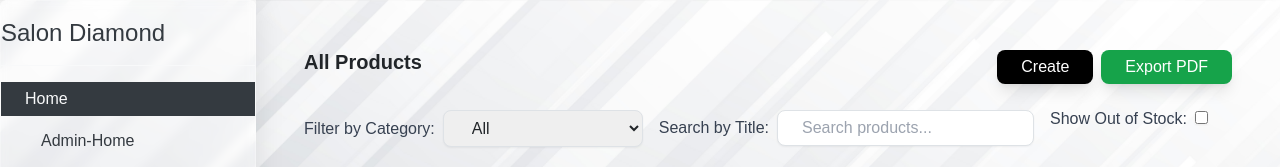
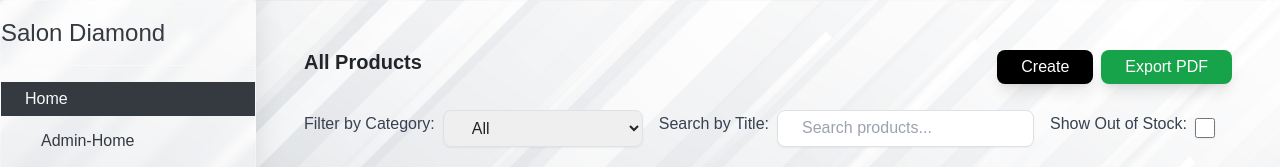
Before and after one commit to pamuditha-senanayake/Project-2-2, a React (Create React App) app in the folder client/: page /ProductLists in a window 1280 px wide. Shown: the top 167 px of the page. Built offline with nearby package versions, Linux system fonts and the light colour scheme; no server answers.

Commit message:
Adding out of stock filter

```diff
--- a/client/package.json
+++ b/client/package.json
@@ -29,6 +29,7 @@
     "react-router-dom": "^6.26.1",
     "react-scripts": "5.0.1",
     "react-transition-group": "^4.4.5",
+    "recharts": "^2.13.0",
     "sweetalert2": "^11.14.1",
     "web-vitals": "^2.1.4"
   },
--- a/client/src/pages/anuththara/Product List.js
+++ b/client/src/pages/anuththara/Product List.js
@@ -168,9 +168,9 @@
                             </button>
                         </div>
                     </div>
-                    <div className="flex mb-4 space-x-4">
-                        <div>
-                            <label className="mr-2 text-gray-700">Filter by Category:</label>
+                    <div className="flex items-center space-x-4 mb-4">
+                        <div className="flex items-center space-x-2">
+                            <label className="text-gray-700">Filter by Category:</label>
                             <select
                                 value={selectedCategory}
                                 onChange={handleCategoryChange}
@@ -182,8 +182,9 @@
                                 <option value="Skin Care Product">Skin Care Product</option>
                             </select>
                         </div>
-                        <div>
-                            <label className="mr-2 text-gray-700">Search by Title:</label>
+
+                        <div className="flex items-center space-x-2">
+                            <label className="text-gray-700">Search by Title:</label>
                             <input
                                 type="text"
                                 value={searchQuery}
@@ -192,13 +193,14 @@
                                 placeholder="Search products..."
                             />
                         </div>
-                        <div>
-                            <label className="mr-2 text-gray-700">Show Out of Stock:</label>
+
+                        <div className="flex items-center space-x-2">
+                            <label className="text-gray-700">Show Out of Stock:</label>
                             <input
                                 type="checkbox"
                                 checked={!showOutOfStock}
                                 onChange={() => setShowOutOfStock(!showOutOfStock)}
-                                className="py-2 px-4 border rounded-lg shadow-sm focus:outline-none focus:ring-2 focus:ring-blue-500"
+                                className="h-5 w-5 border rounded-lg shadow-sm focus:outline-none focus:ring-2 focus:ring-blue-500"
                             />
                         </div>
                     </div>
```
Also changed, not shown: 1 other file (tests, documents, lock files or other folders).
